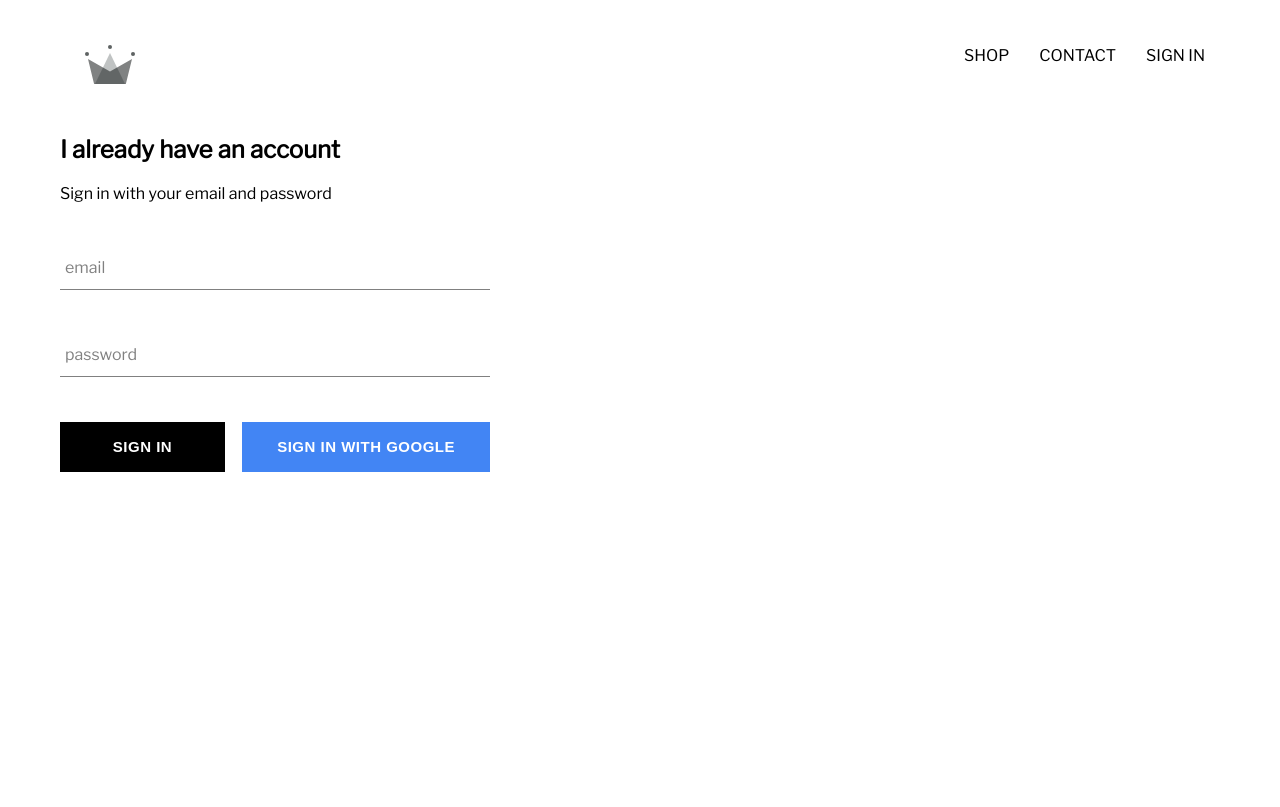
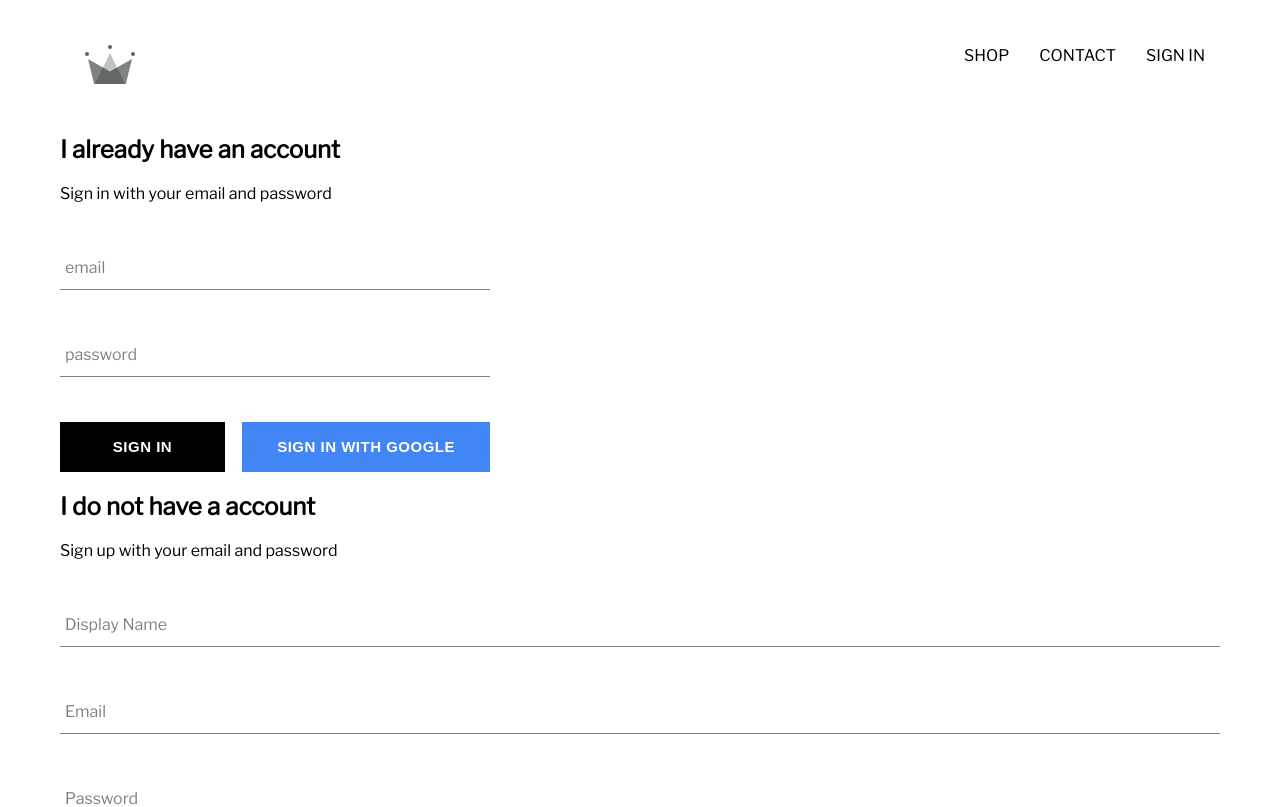
Before and after one commit to sarisssa/Elysium, a React (Create React App) app: page /signin in a window 1280 px wide. Shown: the top 807 px of the page. Built offline with nearby package versions, Linux system fonts and the light colour scheme; no server answers.

Commit message:
Integrate Sign In component into Sign In and Sign Up Page.

```diff
--- a/src/components/sign-up/sign-up.component.jsx
+++ b/src/components/sign-up/sign-up.component.jsx
@@ -50,6 +50,12 @@ class SignUp extends React.Component {
         }
     };
 
+    handleChange = event => {
+        const { name, value } = event.target;
+
+        this.setState({ [name]: value });
+      };
+
 
     render() {
         const { displayName, email, password, confirmPassword } = this.state;
--- a/src/pages/sign-in-and-sign-up/sign-in-and-sign-up.component.jsx
+++ b/src/pages/sign-in-and-sign-up/sign-in-and-sign-up.component.jsx
@@ -1,12 +1,14 @@
 import React from 'react';
 
 import SignIn from '../../components/sign-in/sign-in.component';
+import SignUp from '../../components/sign-up/sign-up.component';
 
 import './sign-in-and-sign-up.styles.scss';
 
 const SignInAndSignUpPage = () => (
     <div className='sign-in-and-sign-up'>
         <SignIn />
+        <SignUp />
     </div>
 );
 
```
